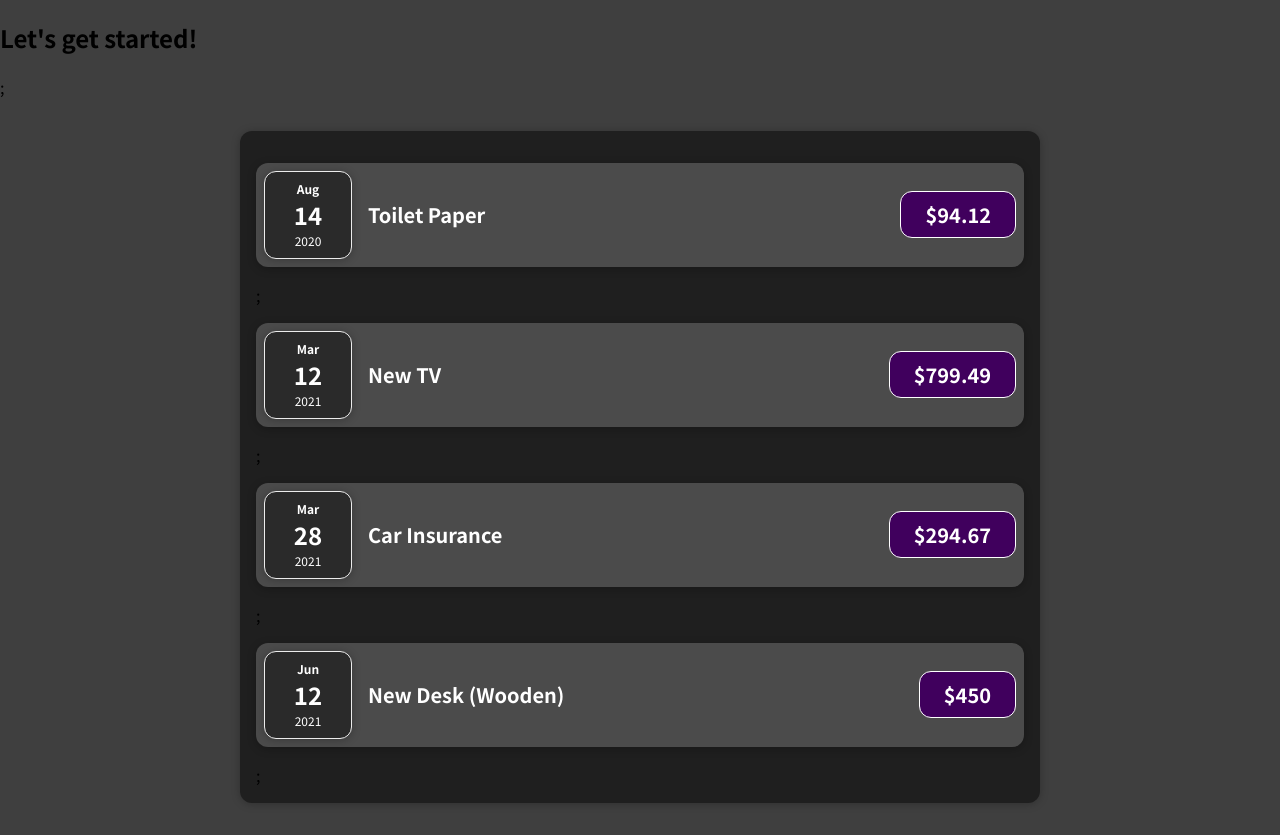
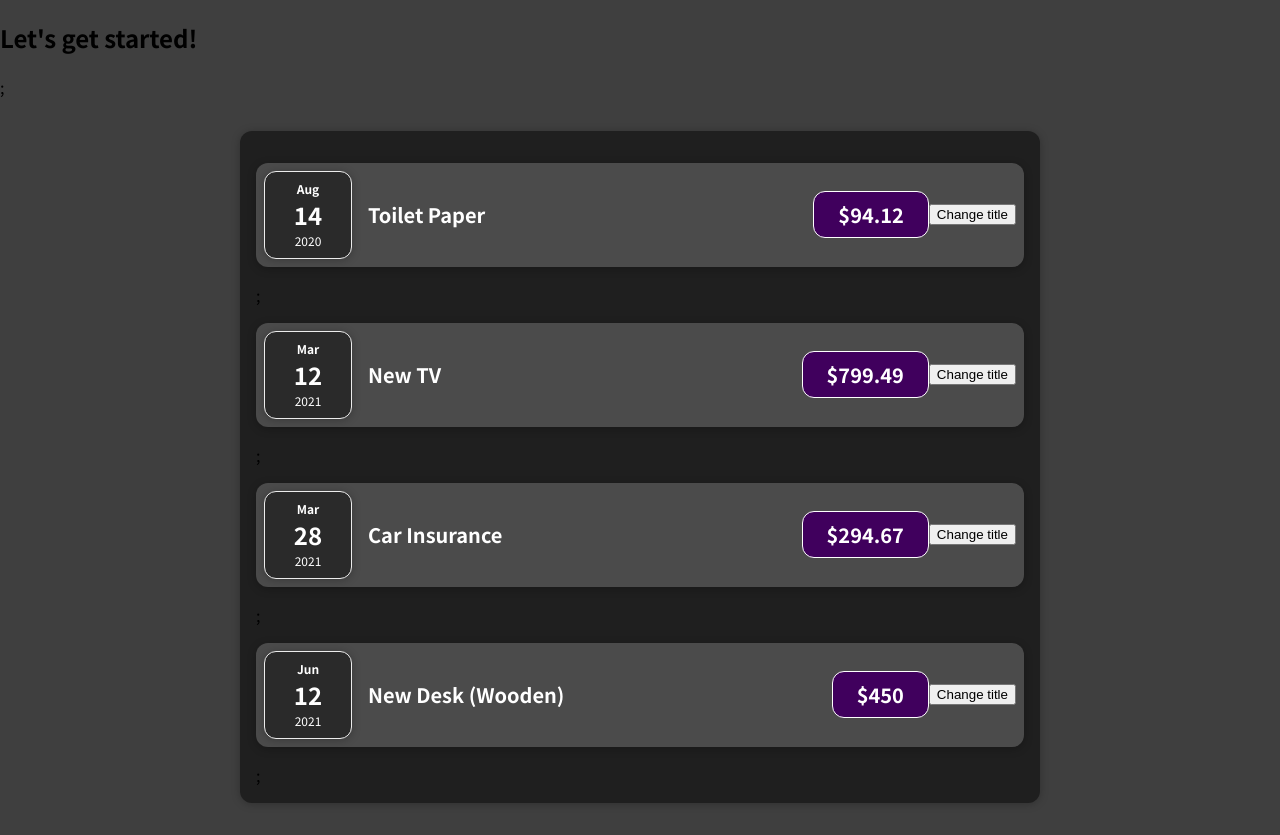
Before and after one commit to danduong17/react-udemy-maximilian, a React (Create React App) app: page / in a window 1280 px wide. Built offline with nearby package versions, Linux system fonts and the light colour scheme.

Commit message:
Try useState for changing title (practice)

```diff
--- a/src/components/Expenses/ExpenseItem.js
+++ b/src/components/Expenses/ExpenseItem.js
@@ -1,19 +1,37 @@
 import ExpenseDate from "./ExpenseDate";
 import Card from "../UI/Card";
 import "./ExpenseItem.css";
+import { useState } from "react";
 
 const ExpenseItem = (props) => {
-  // const expenseDate = new Date(2023, 6, 1);
-  // const expenseTitle = "Happy Birthday";
-  // const expenseAmount = 500;
+
+  /* This way doesn't work because React only render all applications once no matter there is any code newly added
+
+  let title = props.title;
+
+  const clickHandler = () => {
+    title = "Updated!";
+    console.log(title);
+  }
+
+  */
+
+  // title is variable whose initial value is originally props.title, setTitle is a function updating variable "title"
+  const [title, setTitle] = useState(props.title);
+
+  const clickHandler = () => {
+    setTitle('Finally updated!');
+    console.log(title);
+  }
 
   return (
     <Card className="expense-item">
       <ExpenseDate date={props.date}/>
       <div className="expense-item__description">
-        <h2 className="expense-item__title">{props.title}</h2>
+        <h2 className="expense-item__title">{title}</h2>
         <div className="expense-item__price">${props.amount}</div>
       </div>
+      <button onClick={clickHandler}>Change title</button>
     </Card>
   );
 }
```
